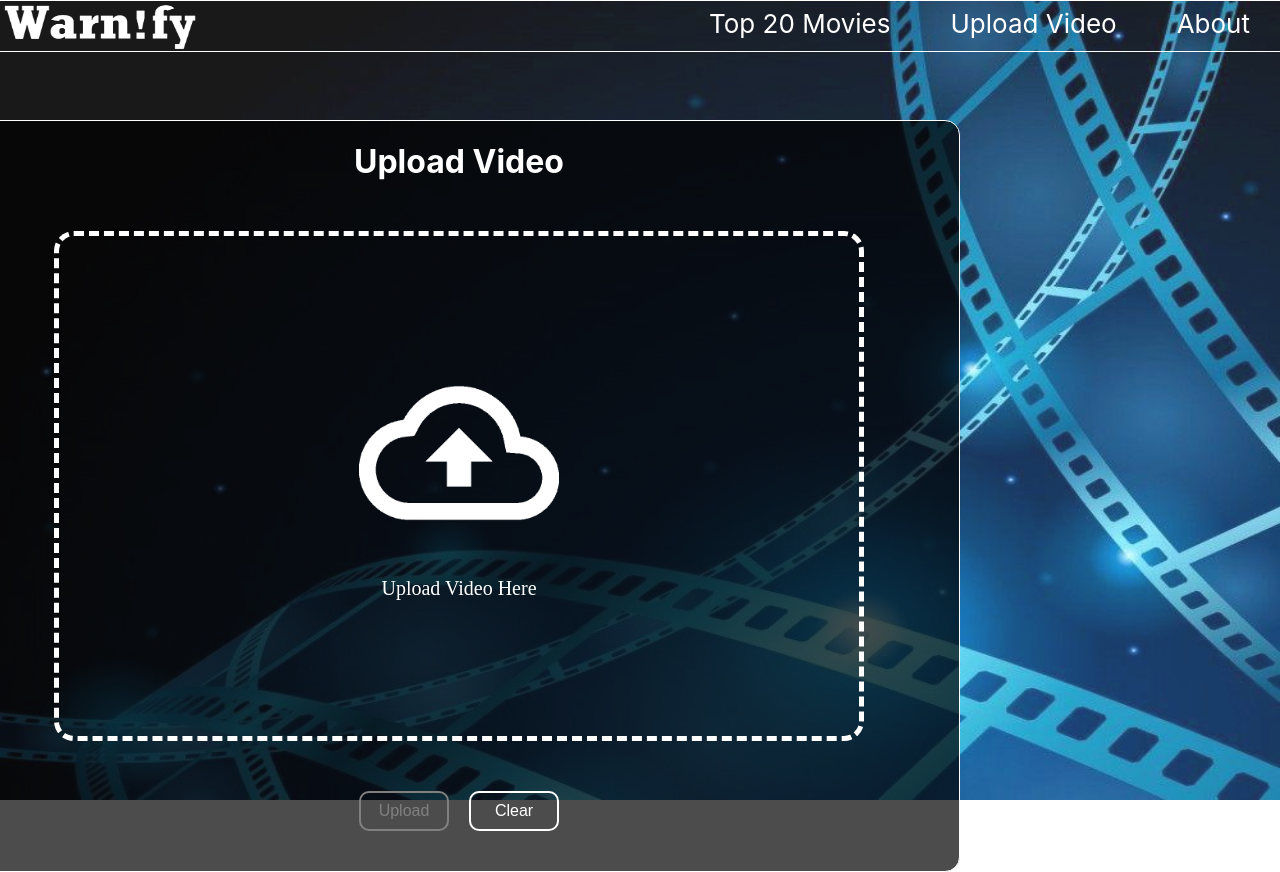
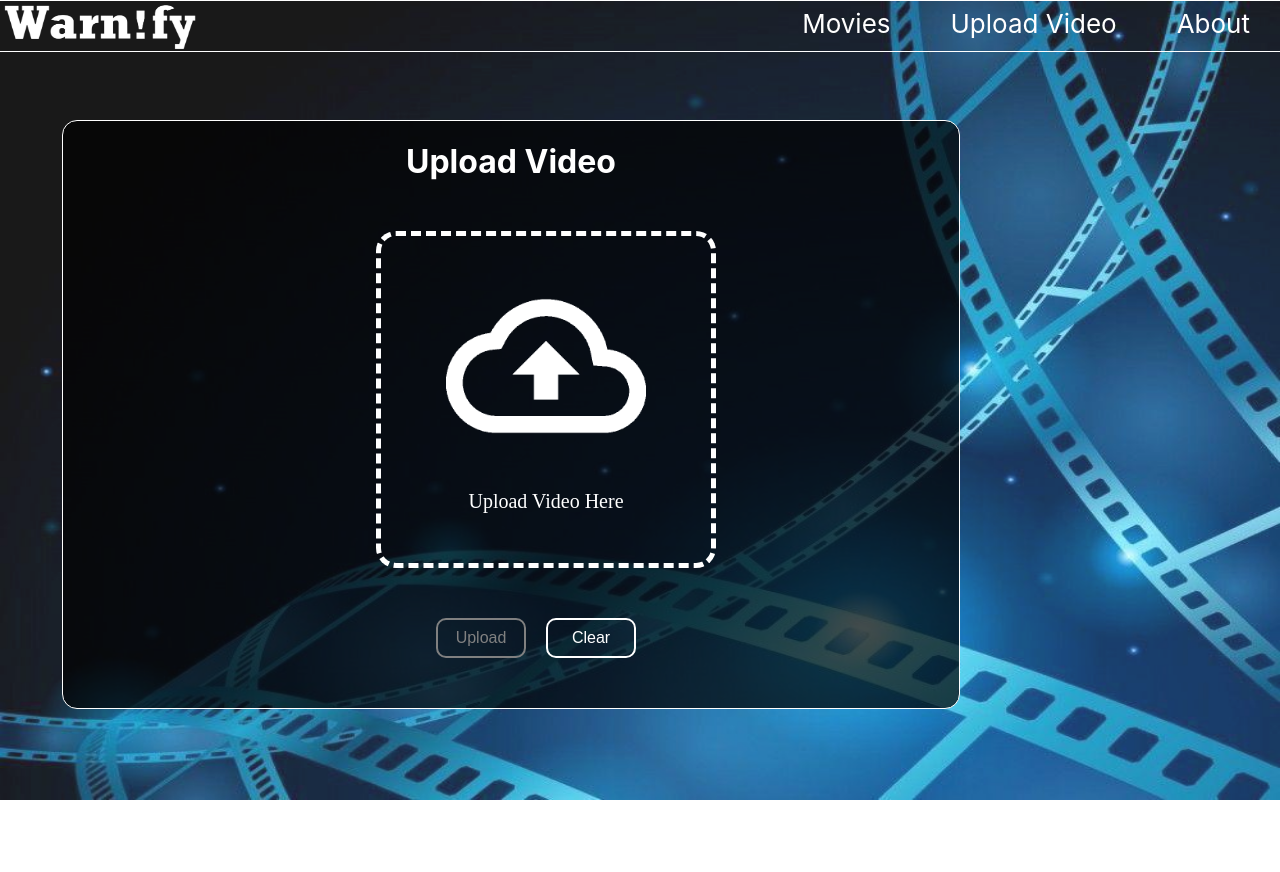
Before and after one commit to Group606-DL/Warnify-Client, a React (Create React App) app: page /upload in a window 1280 px wide. After the commit the page ends 800 px from the top, so only its background shows below. Built offline with nearby package versions, Linux system fonts and the light colour scheme.

Commit message:
Fixed styles and texts

```diff
--- a/src/App.css
+++ b/src/App.css
@@ -18,8 +18,7 @@
 .App-Body {
   position: absolute;
   right: 25%;
-  height: 750px;
-  width: 1000px;
+  width: 70%;
   background-color: rgba(0, 0, 0, 0.7);
   top: 15%;
   border: 1px solid white;
--- a/src/components/About/About.js
+++ b/src/components/About/About.js
@@ -1,6 +1,6 @@
 const About = () => {
   return (
-    <>
+    <div style={{marginBottom: '50px'}}>
       <h1>About Us</h1>
       <p
         style={{
@@ -21,7 +21,7 @@ const About = () => {
         We want to give you the watching experience you deserve!
 
       </p>
-    </>
+    </div>
   );
 };
 
--- a/src/components/TopMovies/TopMovies.container.js
+++ b/src/components/TopMovies/TopMovies.container.js
@@ -130,7 +130,7 @@ const TopMoviesContainer = (props) => {
                     </div>
                 </div>
                 <TopMoviesList list={fileLists} selectedItem={selectedItem} onItemSelected={changeSource}/>
-                <div style={{marginLeft: '30px', marginTop: '10px', color: 'white', maxWidth: '15%',  width: '15%'}}>
+                <div style={{marginTop: '10px', color: 'white', maxWidth: '15%',  width: '15%'}}>
                     {(labels && labels.audio && labels.audio.length > 0) && (
                         <div>
                             <div><b>Audio: </b></div>
--- a/src/components/TopMovies/TopMovies.module.css
+++ b/src/components/TopMovies/TopMovies.module.css
@@ -4,6 +4,7 @@
 
 .listContainer {
   justify-content: center;
+  width: 50%;
   height: 100%;
 }
 
@@ -56,7 +57,7 @@
 }
 
 .bottomPanel {
-  height: 390px;
+  height: 100%;
   display: flex;
   justify-content: center;
   background-color: rgba(40, 71, 110, 0.5);
@@ -82,5 +83,5 @@
   width: 33%;
   display: flex;
   flex-direction: column;
-  align-items: flex-start;
+  align-items: center;
 }
--- a/src/components/nav-bar/nav-bar.js
+++ b/src/components/nav-bar/nav-bar.js
@@ -8,7 +8,7 @@ const Navbar = () => {
       <img className="logo" src={logo} />
       <div className="nav-items">
         <Link className="nav-item-link" to="/topMovies">
-          <div className="nav-item">Top 20 Movies</div>
+          <div className="nav-item">Movies</div>
         </Link>
         <Link className="nav-item-link" to="/upload">
           <div className="nav-item">Upload Video</div>
--- a/src/components/upload-file/upload-file.css
+++ b/src/components/upload-file/upload-file.css
@@ -66,6 +66,7 @@ input[type="file"] {
   justify-content: center;
   align-items: center;
   margin-top: 50px;
+  margin-left: 50px;
 }
 
 .button {
@@ -74,9 +75,10 @@ input[type="file"] {
   border: 2px solid white;
   height: 40px;
   width: 90px;
-  margin-left: 10px;
   cursor: pointer;
   margin-right: 10px;
+  margin-left: 10px;
+  margin-bottom: 50px;
   font-size: 16px;
   border-radius: 10px;
 }
@@ -92,17 +94,17 @@ button:disabled {
 } */
 
 .uploaded-file {
-  height: 410px;
-  width: 800px;
+  height: 100%;
+  width: 100%;
   margin-top: 100px;
 }
 
 .drop-zone {
-  height: 500px;
-  width: 800px;
+  width: 100%;
   display: flex;
   justify-content: center;
   align-items: center;
   border: 5px dashed white;
   border-radius: 20px;
+  padding: 30px;
 }
--- a/src/components/upload-file/upload-file.js
+++ b/src/components/upload-file/upload-file.js
@@ -7,6 +7,11 @@ import Dropzone from "react-dropzone";
 
 const UploadFile = () => {
   const [file, setFile] = useState(undefined);
+  const [uploadProgress, setUploadProgress] = useState(null);
+
+  const uploadProgressText = uploadProgress && (
+      (uploadProgress === 100 ? 'File uploaded successfully' : `${uploadProgress}%`)
+  );
 
   const onFileUpload = () => {
     // Create an object of formData
@@ -21,13 +26,19 @@ const UploadFile = () => {
     // Details of the uploaded file
     console.log(file);
 
-    axios.post("http://193.106.55.106:8080/upload", formData).then(
+    axios.post("http://193.106.55.106:8080/upload", formData, {
+        onUploadProgress: progressEvent => {
+            setUploadProgress(((progressEvent.loaded / progressEvent.total) * 100).toFixed(2))
+        }
+    }).then(
       (res) => {
         alert("File uploaded successfully");
         setFile(undefined);
+        setUploadProgress(null);
       },
       (err) => {
-        alert("Failed to upload the movie: " + err.message);
+          alert("Failed to upload the movie: " + err.message);
+          setUploadProgress(null);
       }
     );
   };
@@ -57,6 +68,9 @@ const UploadFile = () => {
           </div>
         )}
       </div>
+        <div>
+            <b style={{color: 'white'}}>{uploadProgressText}</b>
+        </div>
       <div className="buttons">
         {console.log("file",file)}
         <button disabled={file === undefined} onClick={() => onFileUpload()} className="uploadBtn button">
```
